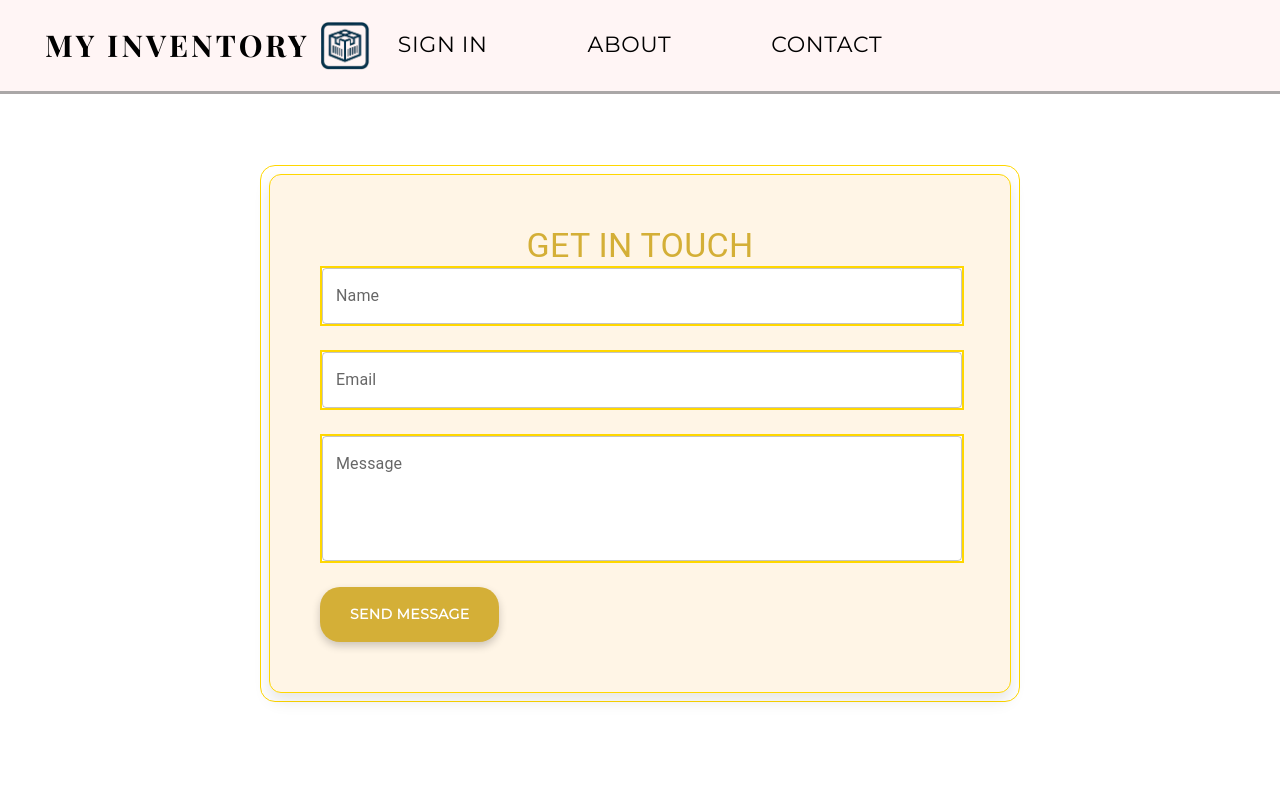
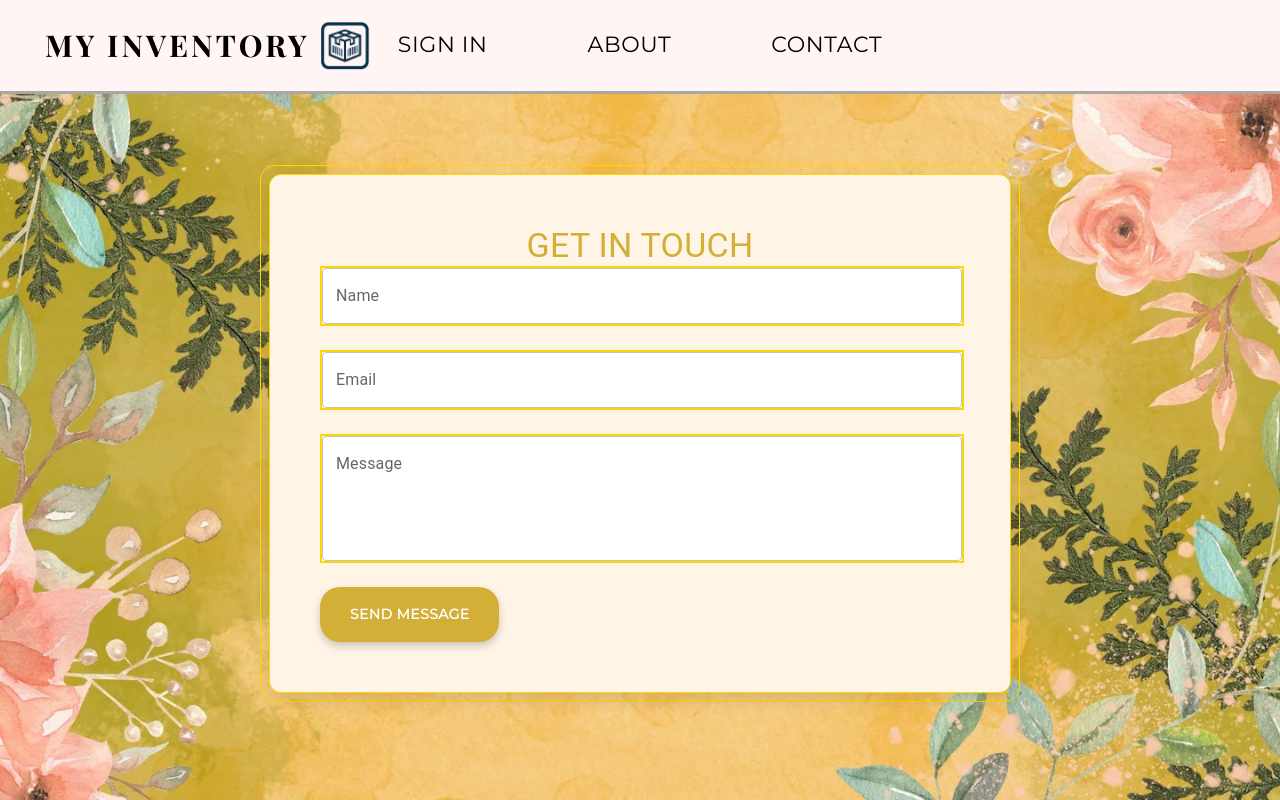
Before and after one commit to Luke7787/ImmaculateInventors, a React (Create React App) app: page /contact in a window 1280 px wide. Built offline with nearby package versions, Linux system fonts and the light colour scheme; a web font is replaced by a local one.

Commit message:
added background picture

```diff
--- a/src/Header/ContactPage.module.scss
+++ b/src/Header/ContactPage.module.scss
@@ -68,3 +68,13 @@
     text-transform: uppercase;
     letter-spacing: 1px;
 }
+
+.bgImage {
+    position: absolute;
+    width: 100%;
+    height: 100%;
+    top: 0;
+    left: 0;
+    z-index: -1;
+    object-fit: cover;
+}
--- a/src/Header/ContactPage.tsx
+++ b/src/Header/ContactPage.tsx
@@ -2,11 +2,13 @@ import React from 'react';
 import { Box, Button, TextField, Typography } from '@mui/material';
 import styles from './ContactPage.module.scss';
 import Header from '../Header/Header';
+import contactPicture from '../../../public/images/contactPicture.webp';
 
 const ContactPage = () => {
     return (
         <div>
             <Header />
+            <img src="/images/contactPicture.webp" alt="Decorative Background" className={styles.bgImage} />
             <div className={styles.contactContainer}>
                 <Typography variant="h4" component="h1" className={styles.heading}>
                     Get in Touch
```
Also changed, not shown: public/images/contactPicture.webp (added).
